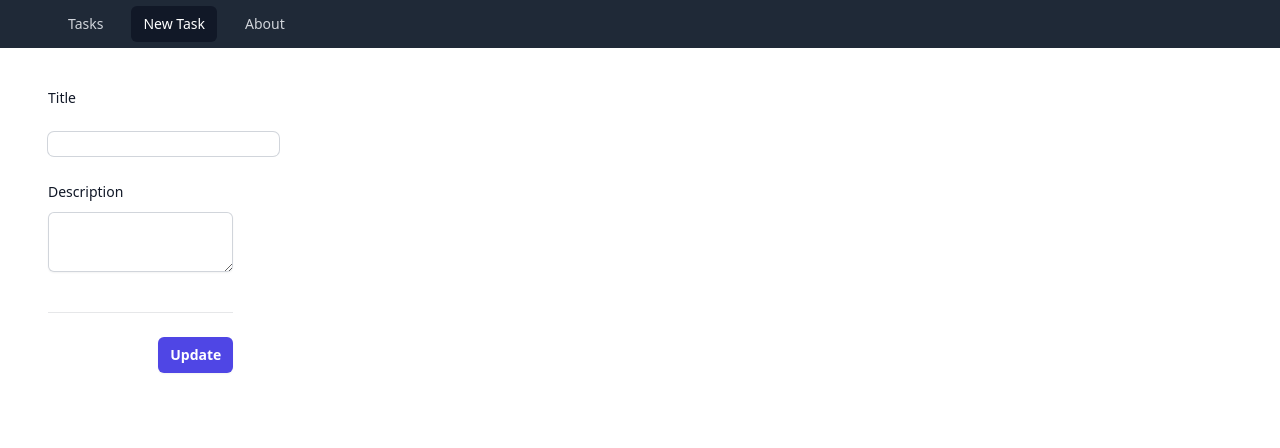
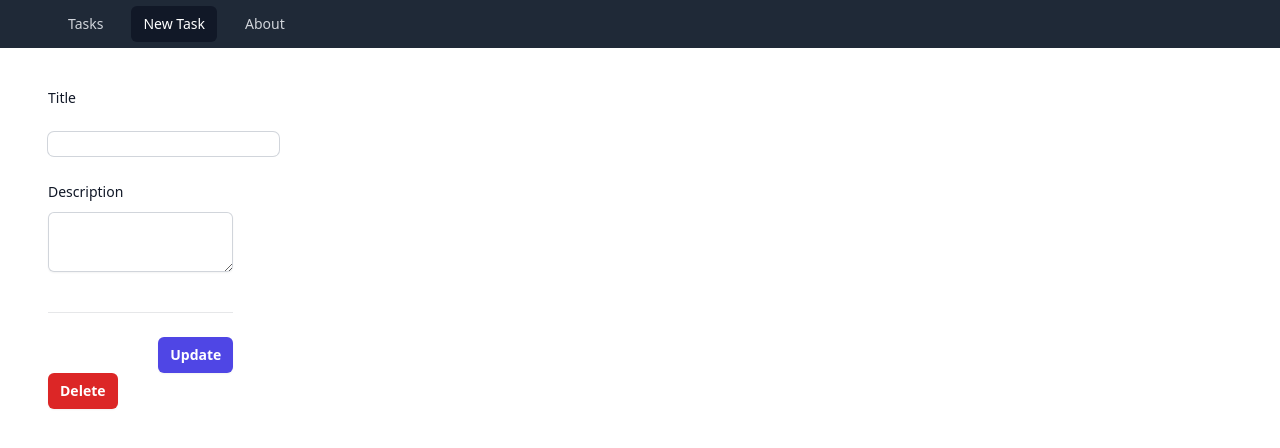
Before and after one commit to oluciams/tasks-list, a Next.js app: page /tasks/edit/1 in a window 1280 px wide. Shown: the top 448 px of the page. Built offline with nearby package versions, Linux system fonts and the light colour scheme; no server answers; the database is empty.

Commit message:
add delete task

```diff
--- a/src/pages/tasks/newTask.tsx
+++ b/src/pages/tasks/newTask.tsx
@@ -35,6 +35,18 @@
       body: JSON.stringify(task)
     })
   }
+
+  const handleDeleteTask = async (id: string) => {
+    try {
+      await fetch(`http://localhost:3000/api/tasks/${id}`, {
+        method: "DELETE"
+      });
+
+      router.push("/")
+    } catch (error) {
+      console.log(error)
+    }
+  };
 
    const handleSubmit = async (e: FormEvent<HTMLFormElement>) => {
      e.preventDefault()
@@ -120,6 +132,18 @@
               )}
             </div>
           </div>
+          {
+            router.query.id && (
+              <button
+                type="submit"
+                onClick={() => typeof router.query.id === "string" && handleDeleteTask(router.query.id)}
+                className="rounded-md bg-red-600 px-3 py-2 text-sm font-semibold text-white shadow-sm hover:bg-red-500 focus-visible:outline focus-visible:outline-2 focus-visible:outline-offset-2 focus-visible:outline-red-600"
+              >
+                Delete
+              </button>
+
+            )
+          }
         </form>
       </section>
     </Layout>
```
